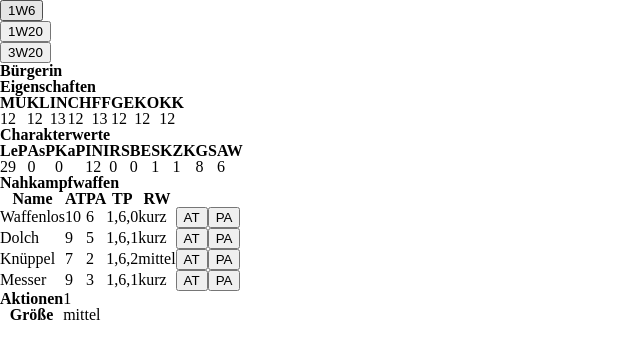
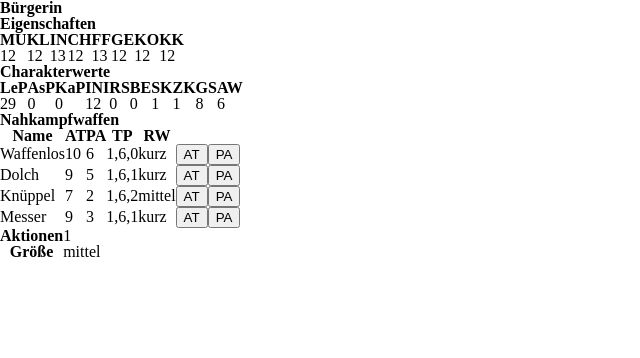
Before and after one commit to yosha2005/rpg-app, an Angular app: page / in a window 1280 px wide. Shown: the top 358 px of the page, without its empty margins (0-640 px from the left). Built offline with nearby package versions, Linux system fonts and the light colour scheme.

Commit message:
Remove 1W6, 1W20, 3W20 buttons

```diff
--- a/src/app/app.component.html
+++ b/src/app/app.component.html
@@ -1,7 +1,3 @@
-<button (click)="throwDice(1, 6)">1W6</button><br>
-<button (click)="throwDice(1, 20)">1W20</button><br>
-<button (click)="throwDice(3, 20)">3W20</button><br>
-
 <app-display-nsc [nsc]="buergerin"></app-display-nsc>
 
 <router-outlet></router-outlet>
--- a/src/app/app.component.ts
+++ b/src/app/app.component.ts
@@ -24,10 +24,4 @@ export class AppComponent implements OnInit {
   ngOnInit() {
     this.getJson.getNsc('buergerin').subscribe(results => this.buergerin = Object.assign(this.buergerin, results));
   }
-
-  throwDice(numberOfDice: number, sides: number) {
-    const results = this.dice.roll(numberOfDice, sides);
-
-    console.log(results);
-  }
 }
```
